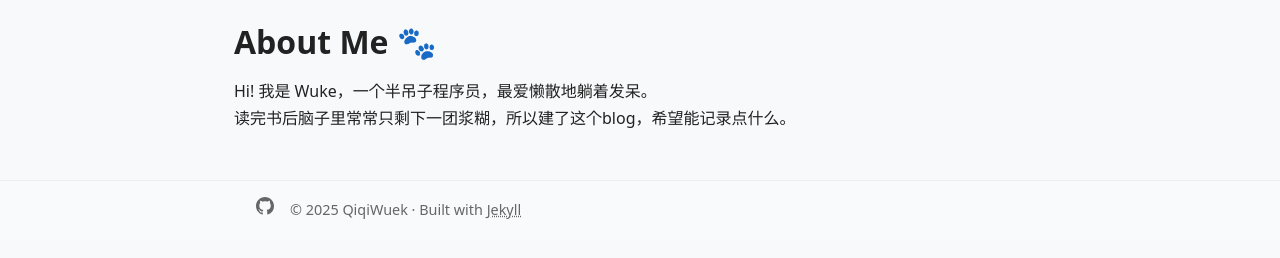
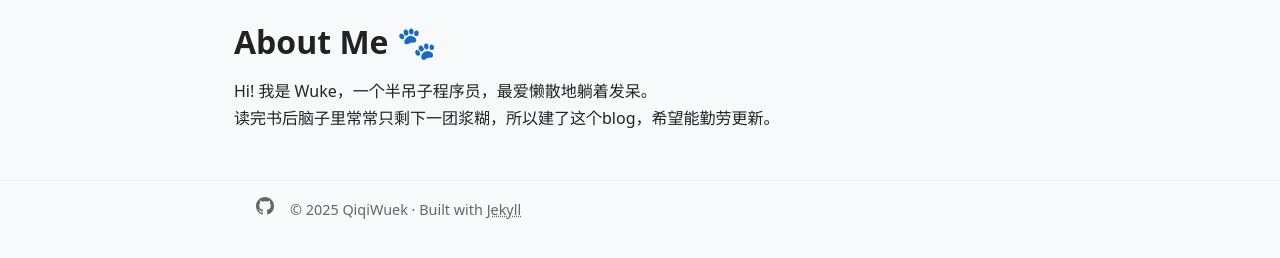
Before and after one commit to qiqiWuek/blog, a Jekyll site: the page built from about.md, in a window 1280 px wide. Shown: the part 546-804 px from the top of the page. Built offline with Jekyll 4.4.1, drawn with Linux system fonts in a browser that asks for light colours.

```diff
--- a/about.md
+++ b/about.md
@@ -8,4 +8,4 @@ image: /images/home6.jpg   # ✅ 横幅背景图
 
 # About Me 🐾
 Hi! 我是 Wuke，一个半吊子程序员，最爱懒散地躺着发呆。
-读完书后脑子里常常只剩下一团浆糊，所以建了这个blog，希望能记录点什么。
+读完书后脑子里常常只剩下一团浆糊，所以建了这个blog，希望能勤劳更新。
```
